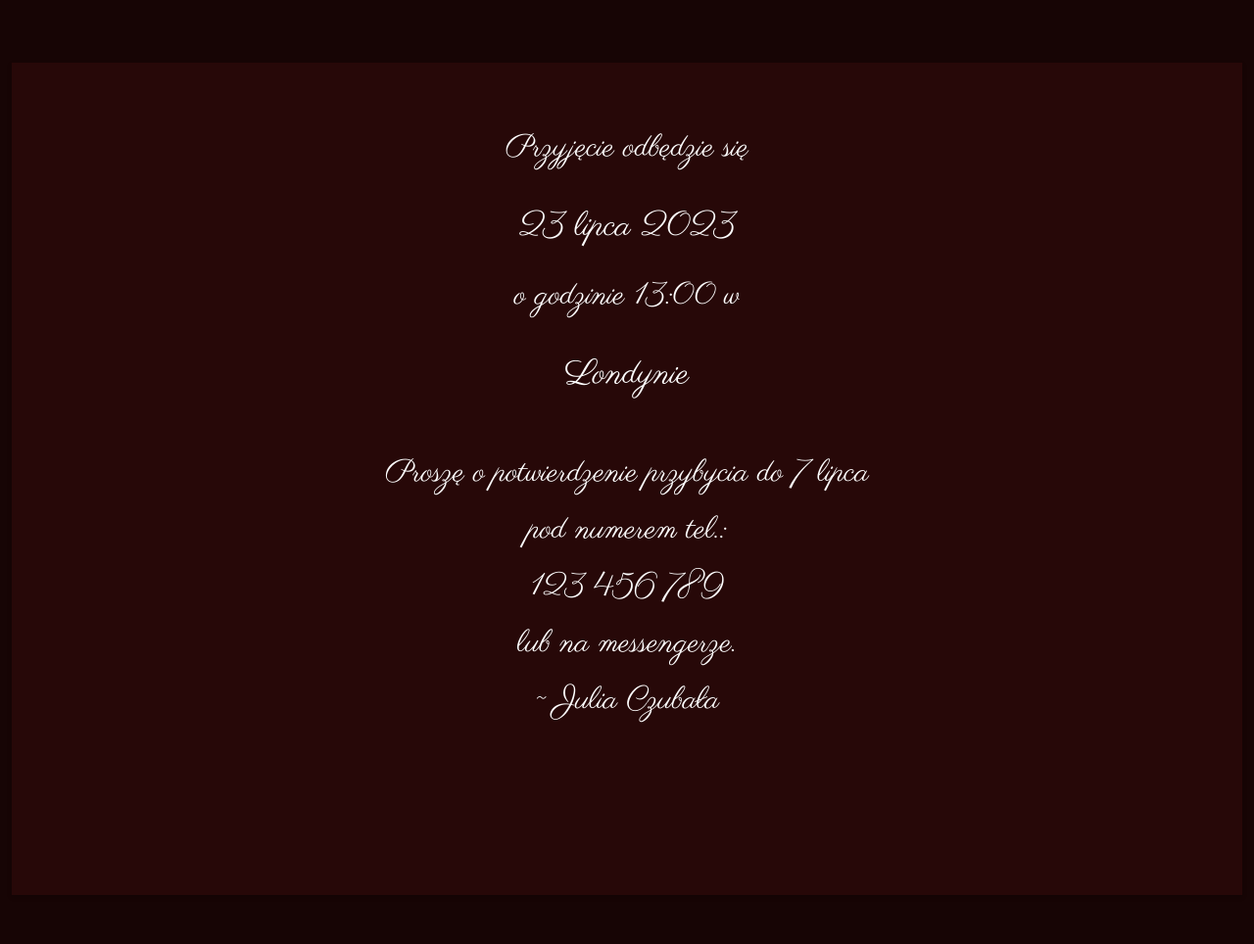
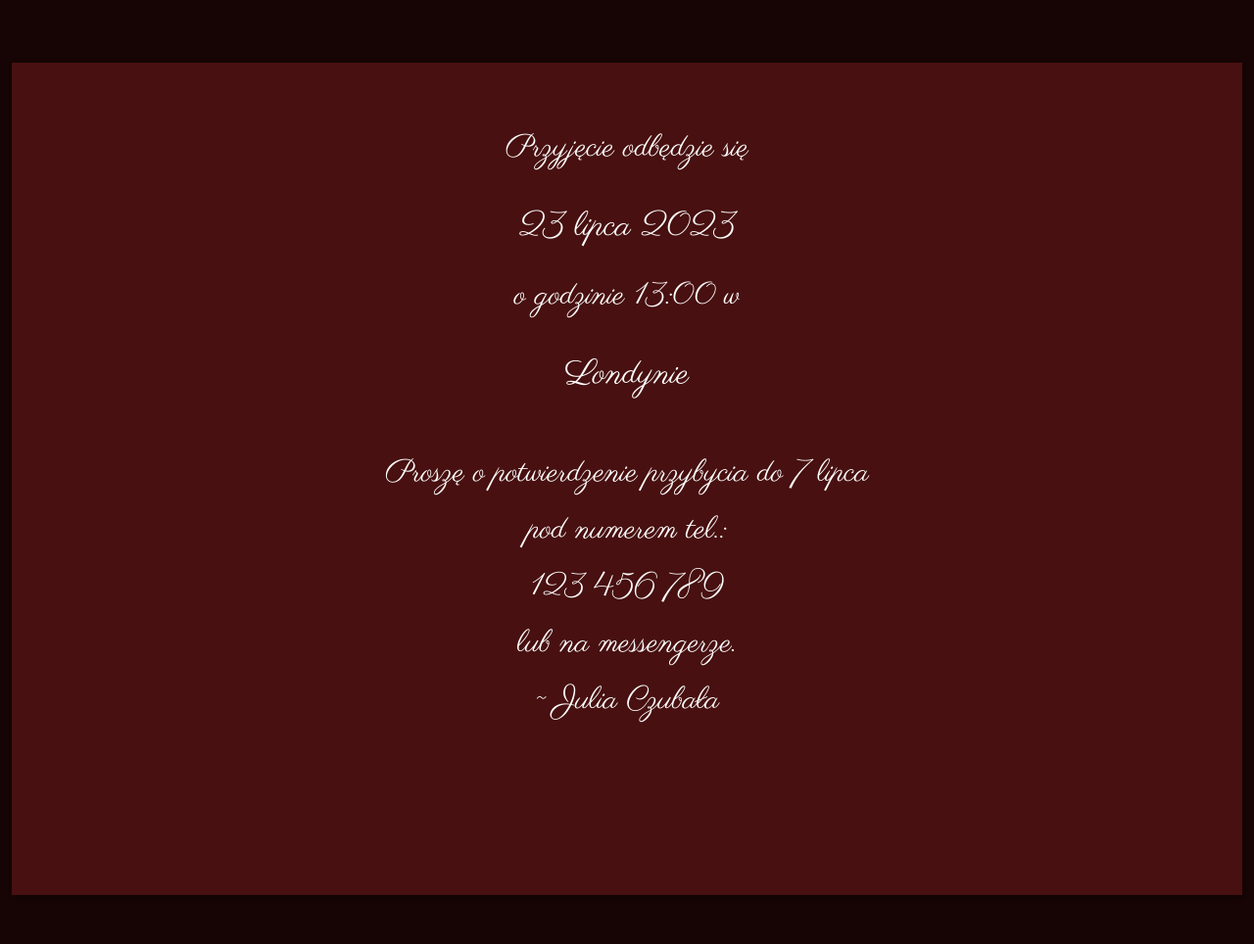
Before and after one commit to Cez02/Cez02.github.io, a PHP site: page /zaproszenia/zaproszenie-babcia.html in a window 1280 px wide. Shown: the part 800-1764 px from the top of the page at 98% size. Run offline with PHP 8.4, Linux system fonts and the light colour scheme.

Commit message:
Color adjustments

```diff
--- a/assets/css/stylezapro.css
+++ b/assets/css/stylezapro.css
@@ -229,7 +229,7 @@ body {
   .box-shadow-full {
     padding: 3rem 1.25rem;
     position: relative;
-    background-color: #270808;
+    background-color: #481010;
     margin-bottom: 3rem;
     z-index: 2;
     box-shadow: 0 1px 1px 0 rgba(0, 0, 0, 0.06), 0 2px 5px 0 rgba(0, 0, 0, 0.2);
@@ -756,7 +756,7 @@ body {
     top: 5%;
     width: 100%;
     overflow: hidden;
-    background-color: rgb(0, 0, 0, 0.4);
+    background-color: rgb(0, 0, 0, 0.34);
 
   }
 
```
